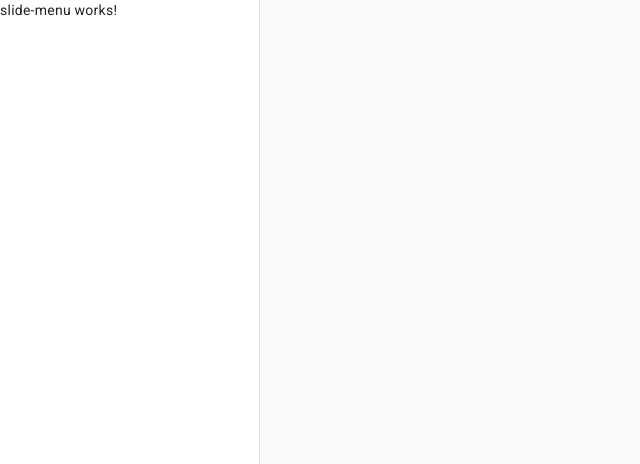
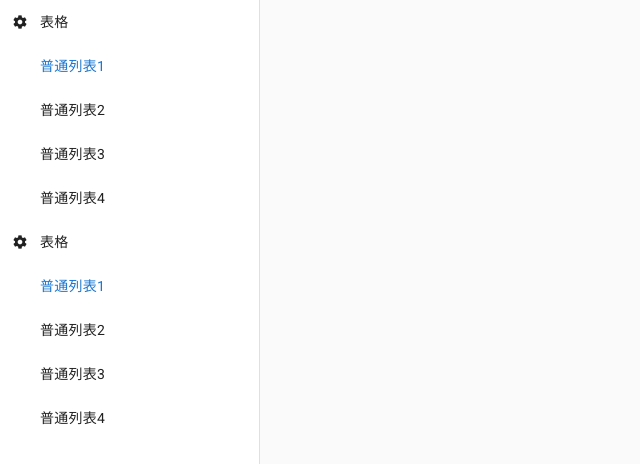
Before and after one commit to KaiChow/Angular-Admin, an Angular app: page /pages in a window 1280 px wide. Shown: the top 464 px of the page, without its empty margins (0-640 px from the left). Built offline with nearby package versions, Linux system fonts and the light colour scheme.

Commit message:
路由的修改

```diff
--- a/src/app/pages/layout/layout.component.scss
+++ b/src/app/pages/layout/layout.component.scss
@@ -3,5 +3,6 @@
   height: 100%;
   .layout-slide{
     width: 260px;
+    height: 100%;
   }
 }
--- a/src/app/pages/pages-routing.module.ts
+++ b/src/app/pages/pages-routing.module.ts
@@ -1,10 +1,30 @@
-import { NgModule } from '@angular/core';
-import { RouterModule, Routes } from '@angular/router';
+import { NgModule } from '@angular/core'
+import { RouterModule, Routes } from '@angular/router'
+import { LayoutComponent } from './layout/layout.component'
+import { ListComponent } from './table/list/list.component'
+import { TableComponent } from './table/table.component'
 
-const routes: Routes = [];
+const routes: Routes = [
+  {
+    path: 'pages',
+    component: LayoutComponent,
+    children: [
+      {
+        path: 'table',
+        component: TableComponent,
+        children: [
+          {
+            path: 'list',
+            component: ListComponent
+          }
+        ]
+      }
+    ]
+  }
+]
 
 @NgModule({
   imports: [RouterModule.forChild(routes)],
   exports: [RouterModule]
 })
-export class PagesRoutingModule { }
+export class PagesRoutingModule {}
--- a/src/app/share/slide-menu/slide-menu.component.html
+++ b/src/app/share/slide-menu/slide-menu.component.html
@@ -1 +1,24 @@
-<p>slide-menu works!</p>
+<div class="menu-sub">
+  <div class="menu-sub_title">
+    <mat-icon aria-hidden="false" fontIcon="settings" [color]="'red'"></mat-icon>
+    <span>表格</span>
+  </div>
+  <section class="menu-sub-wrapper">
+    <a routerLink="/pages/table/list" class="menu-sub_item">普通列表1</a>
+    <div class="menu-sub_item">普通列表2</div>
+    <div class="menu-sub_item">普通列表3</div>
+    <div class="menu-sub_item">普通列表4</div>
+  </section>
+</div>
+<div class="menu-sub">
+  <div class="menu-sub_title">
+    <mat-icon aria-hidden="false" fontIcon="settings" [color]="'red'"></mat-icon>
+    <span>表格</span>
+  </div>
+  <section class="menu-sub-wrapper">
+    <a routerLink="/pages/table/list" class="menu-sub_item">普通列表1</a>
+    <div class="menu-sub_item">普通列表2</div>
+    <div class="menu-sub_item">普通列表3</div>
+    <div class="menu-sub_item">普通列表4</div>
+  </section>
+</div>
--- a/src/app/share/slide-menu/slide-menu.component.scss
+++ b/src/app/share/slide-menu/slide-menu.component.scss
@@ -0,0 +1,23 @@
+.menu-sub_title{
+  padding:  12px;
+  font-size: 14px;
+  display: flex;
+  align-items: center;
+  cursor: pointer;
+  .material-icons{
+    font-size:16px;
+    line-height: normal;
+    width: 16px;
+    height: 16px;
+    margin-right: 12px;
+  }
+}
+.menu-sub-wrapper{
+  padding-left: 28px;
+  .menu-sub_item{
+    padding:  12px;
+    cursor: pointer;
+    overflow: hidden;
+    display: flex;
+  }
+}
```
Also changed, not shown: src/app/app-routing.module.ts (+1 -18 lines), src/app/app.module.ts (+9 -13 lines).
